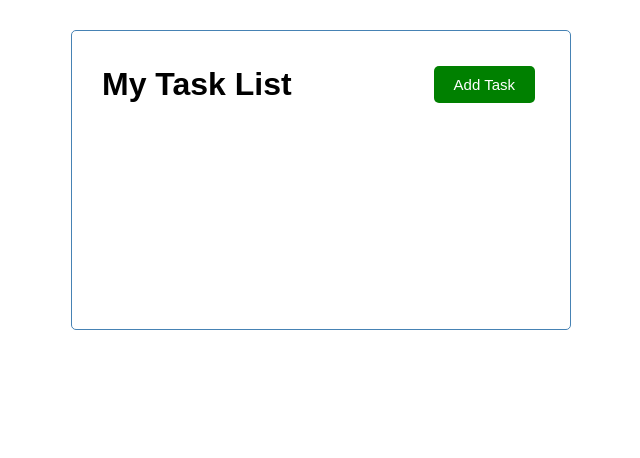
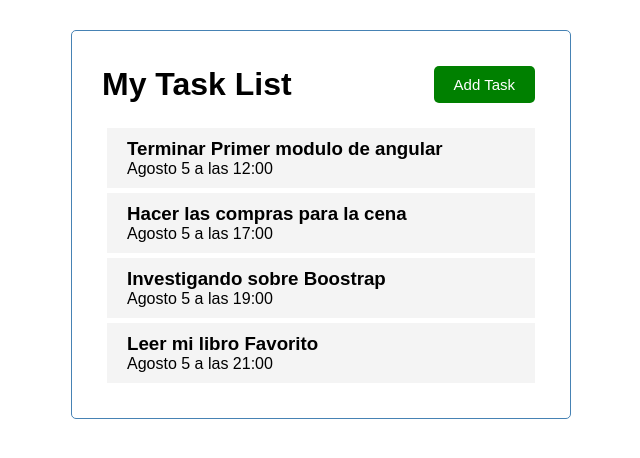
Before and after one commit to Fenixbvh683/tasklist, an Angular app: page / in a window 1280 px wide. Shown: the top 458 px of the page, without its empty margins (319-959 px from the left). Built offline with nearby package versions, Linux system fonts and the light colour scheme.

Commit message:
Lista de Items

```diff
--- /dev/null
+++ b/src/app/Task.ts
@@ -0,0 +1,6 @@
+export interface Task{
+    id?: number;
+    text: string;
+    day: string;
+    reminder: boolean;
+}
--- a/src/app/app.component.html
+++ b/src/app/app.component.html
@@ -1,3 +1,4 @@
 <div class="container">
 <app-header></app-header>
+<app-tasks></app-tasks>
 </div>
--- /dev/null
+++ b/src/app/components/tasks-item/tasks-item.component.css
@@ -0,0 +1,16 @@
+.task{
+    background-color: #f4f4f4;
+    margin: 5px;
+    padding: 10px 20px;
+    cursor: pointer;
+}
+
+.task.reminder{
+    border-left: 5px solid green;
+}
+
+.task h3{
+    display: flex;
+    align-items: center;
+    justify-content: space-between;
+}
--- /dev/null
+++ b/src/app/components/tasks-item/tasks-item.component.html
@@ -0,0 +1,5 @@
+<div class="task">
+<h3>{{task.text}}</h3>
+<p>{{task.day}}</p>
+
+</div>
--- /dev/null
+++ b/src/app/components/tasks-item/tasks-item.component.ts
@@ -0,0 +1,20 @@
+import { Component,OnInit, Input } from '@angular/core';
+import {Task} from "../../Task"
+import {TASKS} from "../../mock-tasks"
+
+@Component({
+  selector: 'app-tasks-item',
+  templateUrl: './tasks-item.component.html',
+  styleUrls: ['./tasks-item.component.css']
+})
+export class TasksItemComponent implements OnInit{
+
+  @Input() task: Task = TASKS[0]
+
+  constructor() { }
+
+  ngOnInit(): void {
+
+  }
+
+}
--- /dev/null
+++ b/src/app/components/tasks/tasks.component.html
@@ -0,0 +1,5 @@
+<app-tasks-item
+    *ngFor="let task of tasks"
+    [task] = "task"
+>
+</app-tasks-item>
--- /dev/null
+++ b/src/app/components/tasks/tasks.component.ts
@@ -0,0 +1,19 @@
+import { Component, OnInit } from '@angular/core';
+import {Task} from "../../Task"
+import {TASKS} from "../../mock-tasks"
+
+@Component({
+  selector: 'app-tasks',
+  templateUrl: './tasks.component.html',
+  styleUrls: ['./tasks.component.css']
+})
+export class TasksComponent {
+  tasks: Task[] = TASKS;
+
+  constructor() { }
+
+  ngOnInit(): void{
+
+  }
+
+}
--- /dev/null
+++ b/src/app/mock-tasks.ts
@@ -0,0 +1,28 @@
+import {Task} from "./Task"
+export const TASKS: Task[] = [
+{
+    id: 1,
+    text: "Terminar Primer modulo de angular",
+    day: "Agosto 5 a las 12:00",
+    reminder: true
+},
+{
+    id: 2,
+    text: "Hacer las compras para la cena",
+    day: "Agosto 5 a las 17:00",
+    reminder: true
+},
+{
+    id: 3,
+    text: "Investigando sobre Boostrap",
+    day: "Agosto 5 a las 19:00",
+    reminder: false
+},
+{
+    id: 4,
+    text: "Leer mi libro Favorito",
+    day: "Agosto 5 a las 21:00",
+    reminder: false
+}
+
+]
```
Also changed, not shown: src/app/app.module.ts (+6 -1 lines), src/app/components/tasks/tasks.component.css (added).
